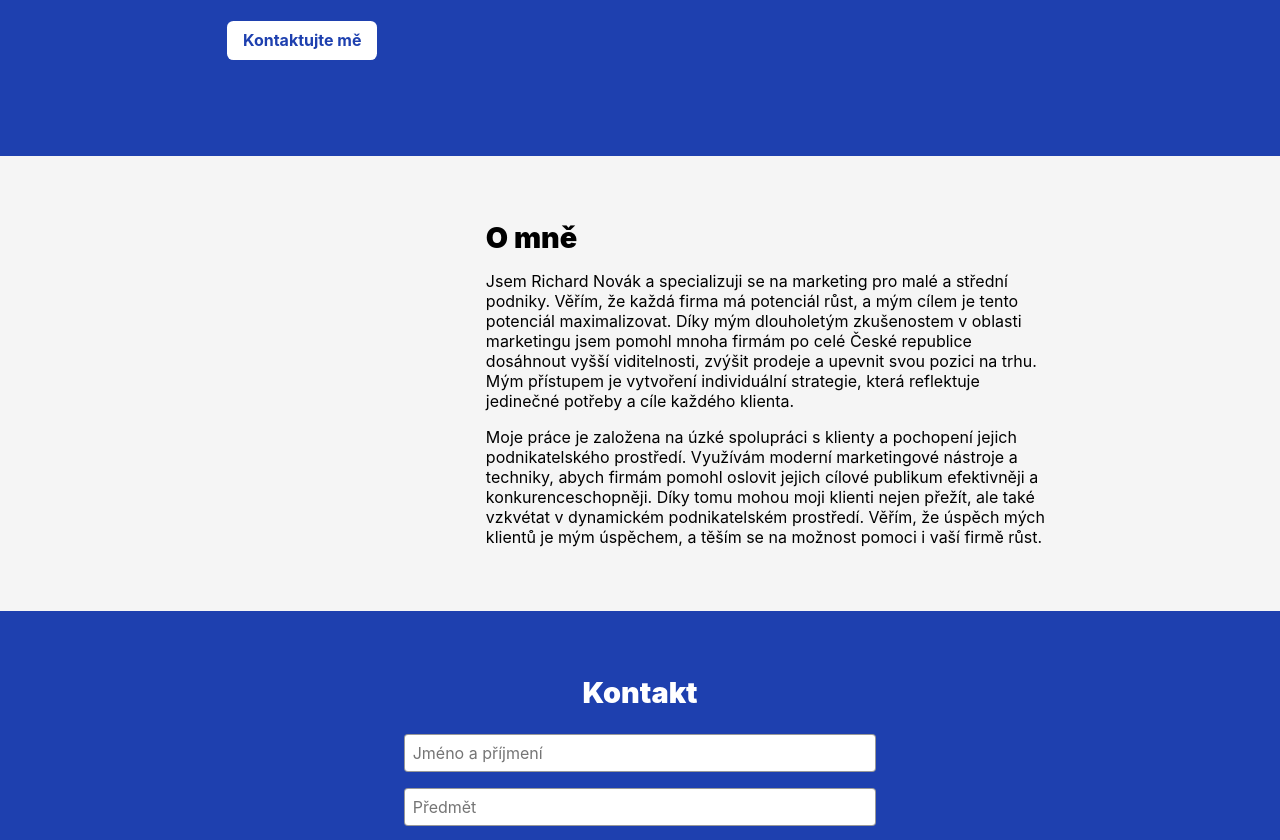
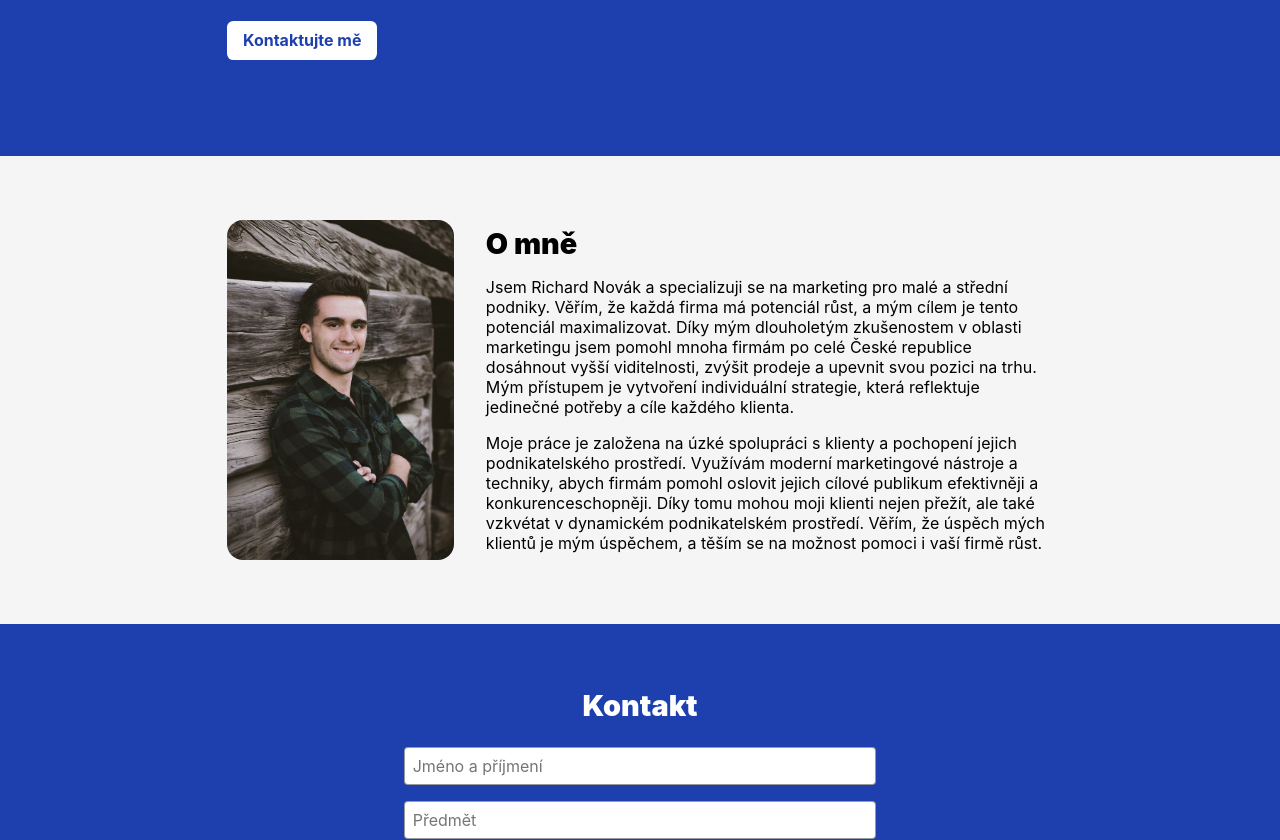
Before and after one commit to pervoj/tib-2024-pt-website, a plain HTML site: page index.html in a window 1280 px wide. Shown: the part 260-1100 px from the top of the page. Drawn offline with Linux system fonts and the light colour scheme; the site is published under a folder, as on GitHub Pages, so addresses that start at the root find nothing; a web font is replaced by a local one.

Commit message:
Fix images link

```diff
--- a/index.html
+++ b/index.html
@@ -23,7 +23,7 @@
     </header>
     <section class="about">
       <div class="wrapper">
-        <img class="portrait" src="/images/portrait.jpg" alt="" />
+        <img class="portrait" src="images/portrait.jpg" alt="" />
         <div class="content">
           <h2>O mně</h2>
           <p>
```
